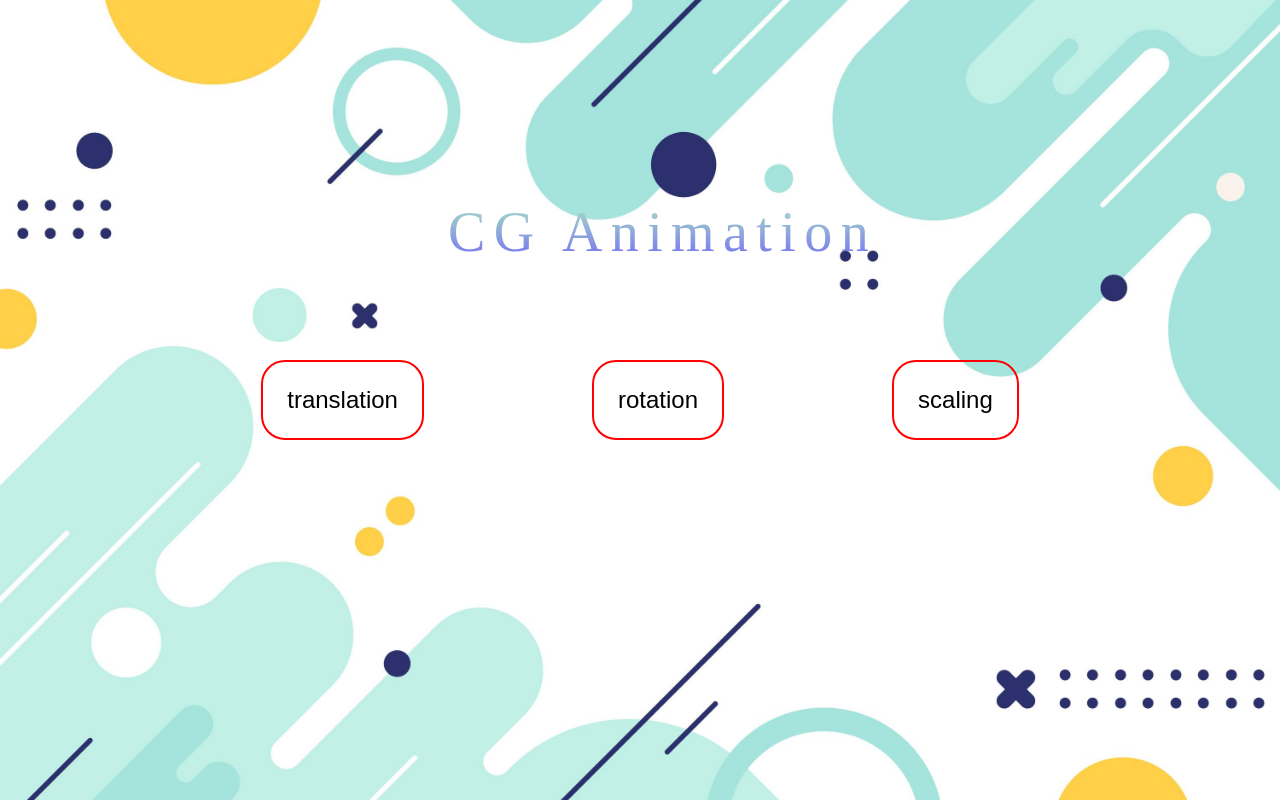
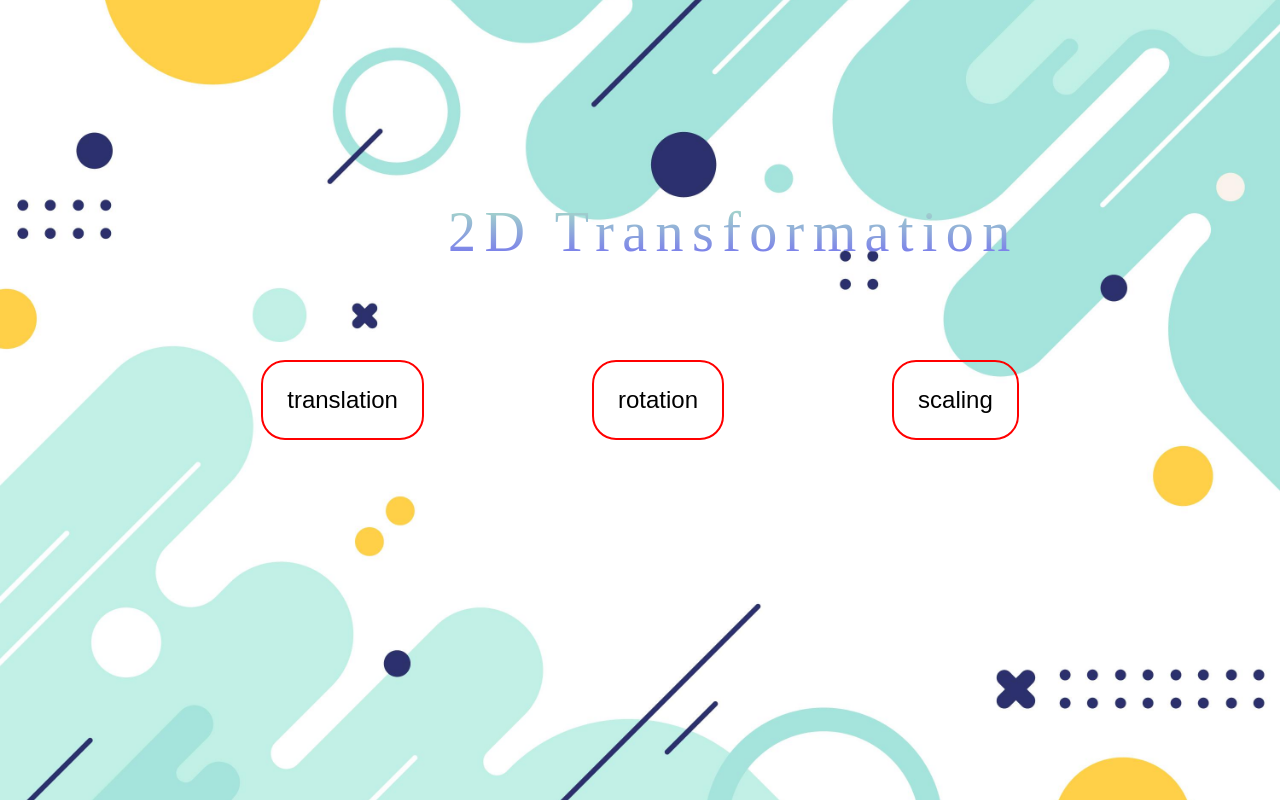
Before and after one commit to KushalHarsora/cg_project, a plain HTML site: page index.html in a window 1280 px wide. Drawn offline with Linux system fonts and the light colour scheme.

Commit message:
Add files via upload

```diff
--- a/index.html
+++ b/index.html
@@ -74,7 +74,7 @@
 <body>
     <div class="home">
         <header>
-            CG Animation
+            2D Transformation
         </header>
         <div class="homeClass">
             <div class="category">
```
